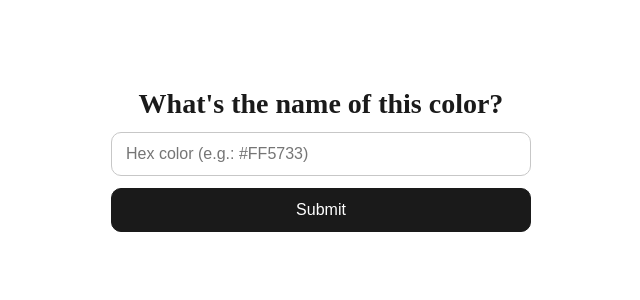
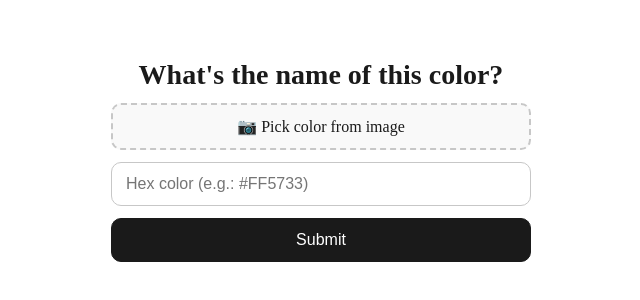
Before and after one commit to yamal-coding/color-snitch, a React (Vite) app: page / in a window 1280 px wide. Shown: the part 248-548 px from the top of the page, without its empty margins (319-959 px from the left). Built offline with nearby package versions, Linux system fonts and the light colour scheme.

Commit message:
pick color from image

```diff
--- a/src/App.styles.ts
+++ b/src/App.styles.ts
@@ -47,4 +47,42 @@ export const styles = {
     textAlign: 'center',
     color: '#1a1a1a',
   },
+  imageUploadContainer: {
+    width: '100%',
+  },
+  imageUploadLabel: {
+    display: 'block',
+    padding: '12px 14px',
+    borderRadius: '10px',
+    border: '2px dashed #c7c7c7',
+    fontSize: '16px',
+    textAlign: 'center',
+    cursor: 'pointer',
+    backgroundColor: '#f9f9f9',
+    transition: 'all 0.2s',
+    color: '#1a1a1a',
+  } as React.CSSProperties,
+  fileInput: {
+    display: 'none',
+  },
+  imageContainer: {
+    width: '100%',
+    display: 'flex',
+    flexDirection: 'column',
+    alignItems: 'center',
+    gap: '8px',
+  },
+  image: {
+    maxWidth: '100%',
+    maxHeight: '300px',
+    borderRadius: '10px',
+    cursor: 'crosshair',
+    border: '2px solid #e0e0e0',
+  },
+  imageHint: {
+    margin: 0,
+    fontSize: '14px',
+    color: '#666',
+    fontStyle: 'italic',
+  },
 } as const
--- a/src/App.tsx
+++ b/src/App.tsx
@@ -1,4 +1,4 @@
-import { useState } from 'react'
+import { useState, useRef } from 'react'
 import { styles } from './App.styles'
 import { getColorName } from './GetColor'
 
@@ -6,6 +6,43 @@ function View() {
   const [hexColor, setHexColor] = useState('')
   const [colorName, setColorName] = useState('')
   const [isLoading, setIsLoading] = useState(false)
+  const [imageUrl, setImageUrl] = useState<string | null>(null)
+  const canvasRef = useRef<HTMLCanvasElement>(null)
+  const imageRef = useRef<HTMLImageElement>(null)
+
+  const handleImageUpload = (event: React.ChangeEvent<HTMLInputElement>) => {
+    const file = event.target.files?.[0]
+    if (file) {
+      const url = URL.createObjectURL(file)
+      setImageUrl(url)
+      setColorName('')
+    }
+  }
+
+  const handleImageClick = (event: React.MouseEvent<HTMLImageElement>) => {
+    if (!imageRef.current || !canvasRef.current) return
+
+    const canvas = canvasRef.current
+    const ctx = canvas.getContext('2d')
+    if (!ctx) return
+
+    const img = imageRef.current
+    const rect = img.getBoundingClientRect()
+    const x = event.clientX - rect.left
+    const y = event.clientY - rect.top
+
+    // Get the actual image dimensions
+    const scaleX = img.naturalWidth / rect.width
+    const scaleY = img.naturalHeight / rect.height
+
+    canvas.width = img.naturalWidth
+    canvas.height = img.naturalHeight
+    ctx.drawImage(img, 0, 0)
+
+    const pixel = ctx.getImageData(x * scaleX, y * scaleY, 1, 1).data
+    const hex = `#${pixel[0].toString(16).padStart(2, '0')}${pixel[1].toString(16).padStart(2, '0')}${pixel[2].toString(16).padStart(2, '0')}`
+    setHexColor(hex.toUpperCase())
+  }
 
   const handleSubmit = async () => {
     if (!hexColor.trim()) return
@@ -35,6 +72,35 @@ function View() {
         }}
       >
         <h1 style={styles.title}>What's the name of this color?</h1>
+
+        <div style={styles.imageUploadContainer}>
+          <label htmlFor="image-upload" style={styles.imageUploadLabel}>
+            📷 Pick color from image
+          </label>
+          <input
+            id="image-upload"
+            type="file"
+            accept="image/*"
+            onChange={handleImageUpload}
+            style={styles.fileInput}
+          />
+        </div>
+
+        {imageUrl && (
+          <div style={styles.imageContainer}>
+            <img
+              ref={imageRef}
+              src={imageUrl}
+              alt="Uploaded"
+              onClick={handleImageClick}
+              style={styles.image}
+            />
+            <p style={styles.imageHint}>Click on the image to pick a color</p>
+          </div>
+        )}
+
+        <canvas ref={canvasRef} style={{ display: 'none' }} />
+
         <input
           type="text"
           placeholder="Hex color (e.g.: #FF5733)"
```
